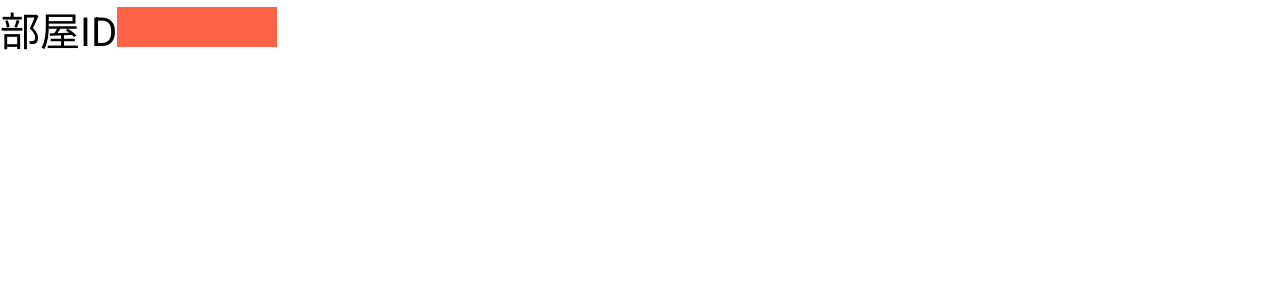
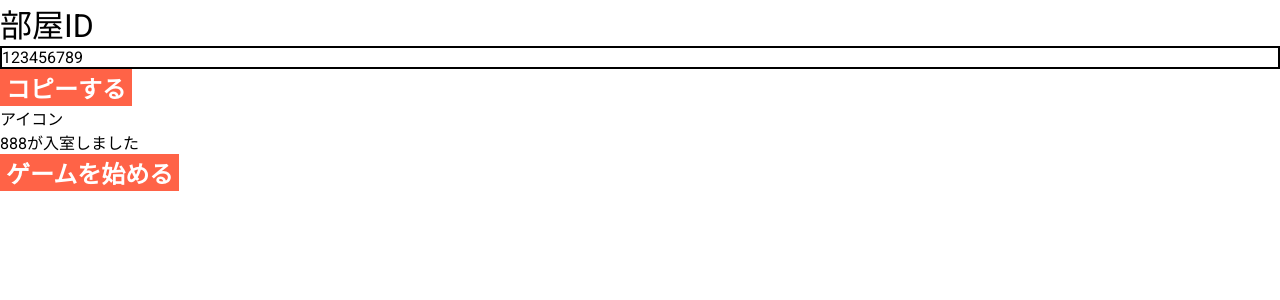
Before and after one commit to NIT-Anan-Procon/procon32_Lets_AIdea_react, a React (Vite) app: page /waiting in a window 1280 px wide. Shown: the top 300 px of the page. Built offline with nearby package versions, Linux system fonts and the light colour scheme.

Commit message:
画面構成要素を追加

```diff
--- a/src/home/css/waiting.css
+++ b/src/home/css/waiting.css
@@ -2,16 +2,27 @@
   /* 待機画面 */
 }
 
-text {
-  font-size: 5vh;
+#room {
+  font-size: 4vh;
 }
 
-#copyButton {
+#roomId {
+  border: solid 2px #000;
+}
+
+button {
   background-color: #ff6347;
   border: none;
   color: #fff;
   font-size: 3vh;
-  height: 5vh;
+  font-weight: bold;
   text-align: center;
-  width: 20vh;
 }
+
+#icon {
+  /* icon */
+}
+
+#message {
+  /* message */
+}
--- a/src/home/waiting.jsx
+++ b/src/home/waiting.jsx
@@ -1,17 +1,27 @@
-import React from "react";
+import React, { useState, useEffect } from "react";
 import { useHistory } from "react-router-dom";
 import "./css/waiting.css";
 import axios from "axios";
 
 export default function waiting() {
+  // const [roomId, setRoomId] = useState("123456789");
+
   const copyText = () => {
-    navigator.clipboard.writeText("Copy success!").then((r) => "Copy failed.");
+    navigator.clipboard.writeText("123456789").then((r) => "Copy failed.");
   };
 
   return (
     <div id="waiting">
-      <text>部屋ID</text>
-      <button id="copyButton" onClick={copyText} value="コピー" />
+      <div id="room">部屋ID</div>
+      <div id="roomId">123456789</div>
+      <button id="copyButton" onClick={copyText}>
+        コピーする
+      </button>
+      <div id="user">
+        <div id="icon">アイコン</div>
+        <div id="message">888が入室しました</div>
+      </div>
+      <button id="startButton">ゲームを始める</button>
     </div>
   );
 }
```
